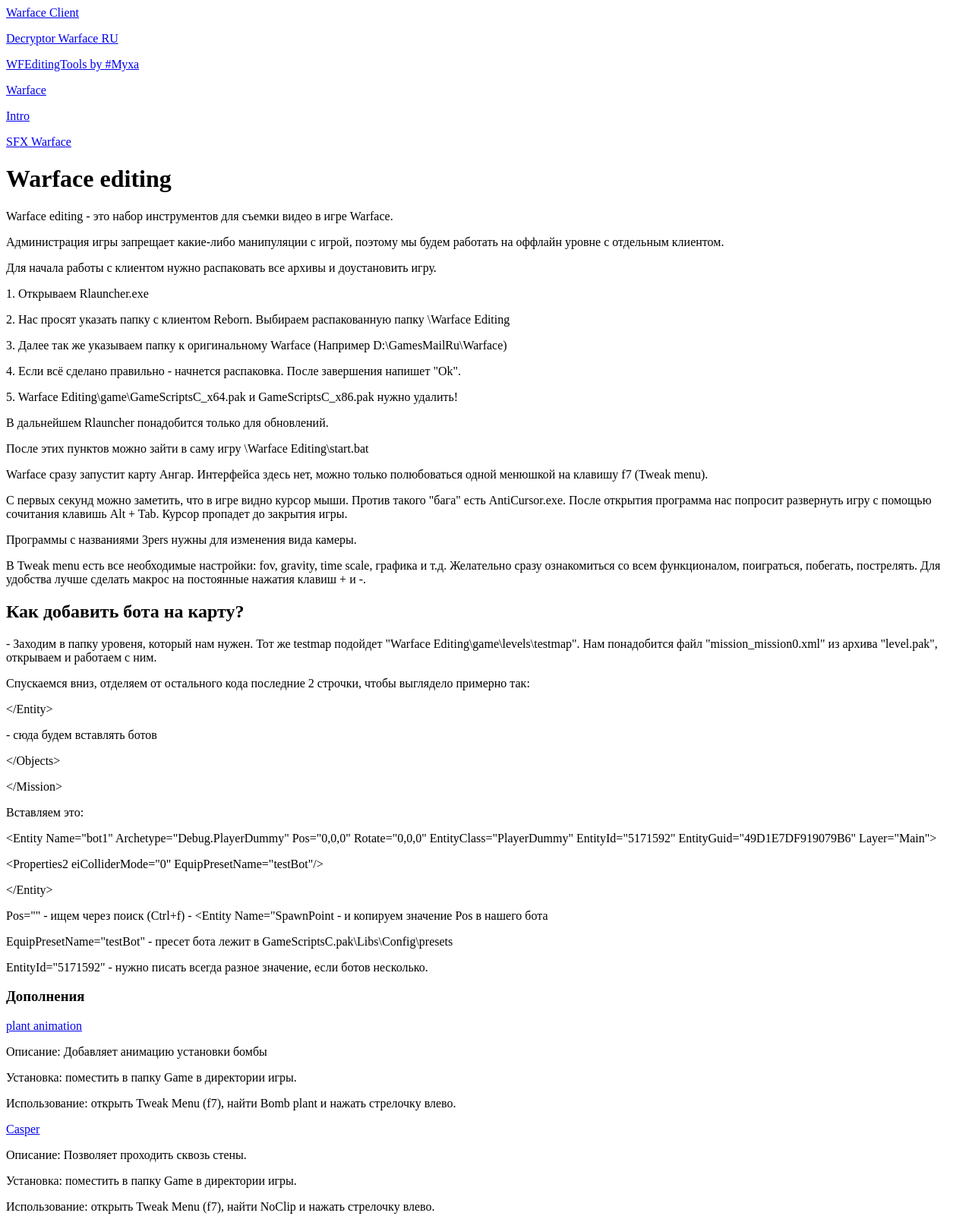
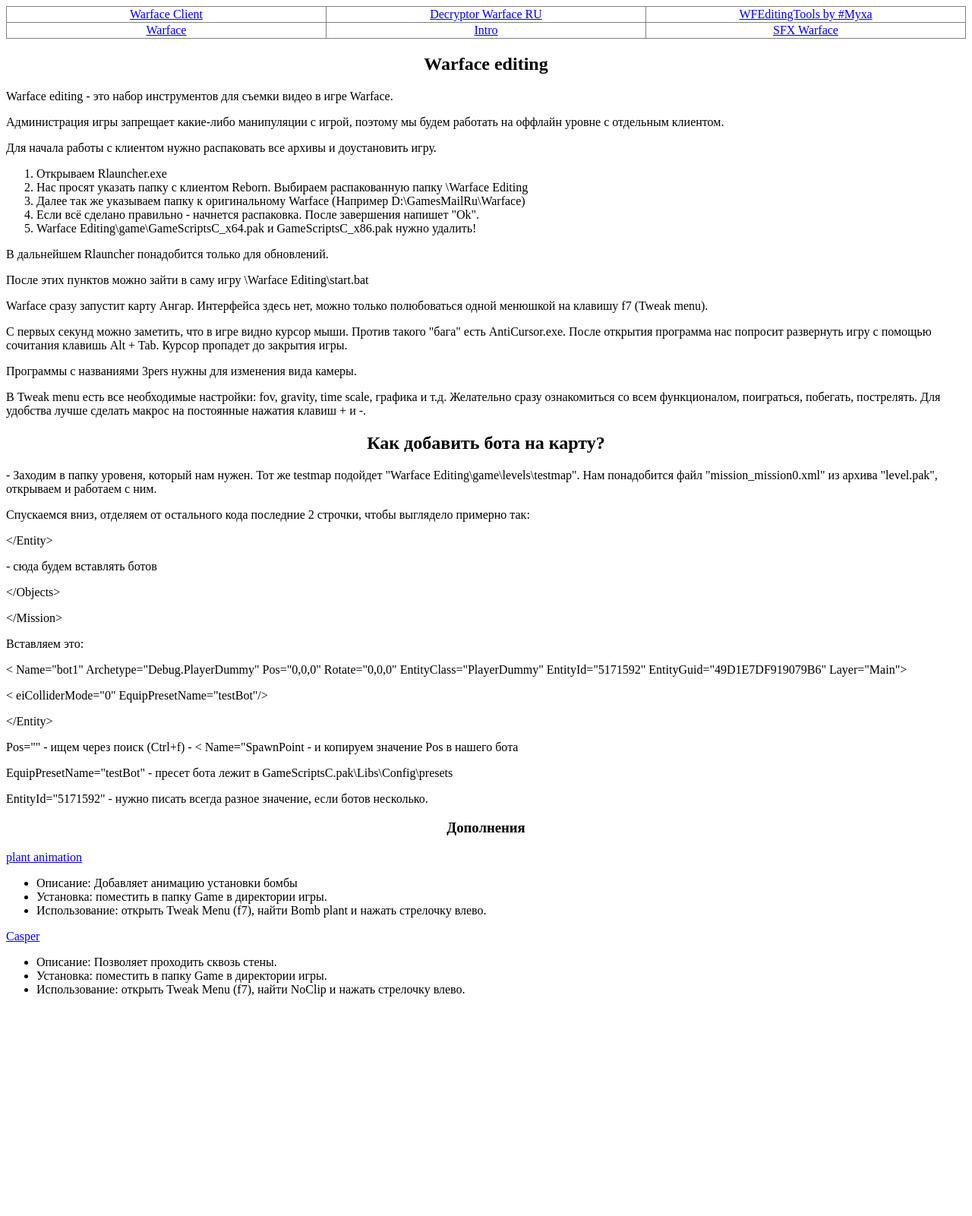
Before and after one commit to MiracleCommunity/MiracleCommunity.github.io, a plain HTML site: page index.html in a window 1280 px wide. Shown: the whole page at 76% size. After the commit the page ends 1328 px from the top, so only its background shows below. Drawn offline with Linux system fonts and the light colour scheme.

Commit message:
Add files via upload

```diff
--- a/index.html
+++ b/index.html
@@ -1,28 +1,32 @@
-<html>
- <head>
-  <meta charset="utf-8" content="Warface editing client, Intro, SFX Warface">
-<title>Warface editing</title>
- </head>
-
- <body>
-
-  <p><a href="https://github.com/MiracleCommunity/MiracleCommunity.github.io/releases/download/1.0.0/Warface.Editing.rar">Warface Client</a></p>
-  <p><a href="./files/Decrypt.rar">Decryptor Warface RU</a></p>
-  <p><a href="./files/WFEditingTools.exe.exe">WFEditingTools by #Муха</a></p>
-  <p><a href="https://mega.nz/#F!5f4zQJbR!SMxNyaVmXOubTqYVMSdLPw">Warface</a></p>
-  <p><a href="https://mega.nz/#F!pb43CChQ!y50_h5dkKaBcYtMR-kx45g">Intro</a></p>
-  <p><a href="https://cloud.mail.ru/public/32XT/EZjcjYJRp">SFX Warface</a></p>
-  <h1>Warface editing</h1>
-    <a>Warface editing - это набор инструментов для съемки видео в игре Warface.</a></p>
-<p><a>Администрация игры запрещает какие-либо манипуляции с игрой, поэтому мы будем работать на оффлайн уровне с отдельным клиентом.</a></p>
+<p></p>
+<table border="1" style="border-collapse: collapse; width: 100%; height: 36px;">
+<tbody>
+<tr style="height: 18px;">
+<td style="width: 33.3333%; height: 18px; text-align: center;"><a href="https://github.com/MiracleCommunity/MiracleCommunity.github.io/releases/download/1.0.0/Warface.Editing.rar">Warface Client</a></td>
+<td style="width: 33.3333%; height: 18px; text-align: center;"><a href="./files/Decrypt.rar">Decryptor Warface RU</a></td>
+<td style="width: 33.3333%; height: 18px; text-align: center;"><a href="./files/WFEditingTools.exe.exe">WFEditingTools by #Муха</a></td>
+</tr>
+<tr style="height: 18px;">
+<td style="width: 33.3333%; height: 18px; text-align: center;"><a href="https://mega.nz/#F!5f4zQJbR!SMxNyaVmXOubTqYVMSdLPw">Warface</a></td>
+<td style="width: 33.3333%; height: 18px; text-align: center;"><a href="https://mega.nz/#F!pb43CChQ!y50_h5dkKaBcYtMR-kx45g">Intro</a></td>
+<td style="width: 33.3333%; height: 18px; text-align: center;"><a href="https://cloud.mail.ru/public/32XT/EZjcjYJRp">SFX Warface</a></td>
+</tr>
+</tbody>
+</table>
+<p></p>
+<h2 style="text-align: center;">Warface editing</h2>
+<p style="text-align: left;"><a>Warface editing - это набор инструментов для съемки видео в игре Warface.</a></p>
+<p style="text-align: left;"><a>Администрация игры запрещает какие-либо манипуляции с игрой, поэтому мы будем работать на оффлайн уровне с отдельным клиентом.</a></p>
 <p><a></a></p>
 <p><a>Для начала работы с клиентом нужно распаковать все архивы и доустановить игру.</a></p>
 <p><a></a></p>
-<p><a>1. Открываем Rlauncher.exe</a></p>
-<p><a>2. Нас просят указать папку с клиентом Reborn. Выбираем распакованную папку \Warface Editing</a></p>
-<p><a>3. Далее так же указываем папку к оригинальному Warface (Например D:\GamesMailRu\Warface)</a></p>
-<p><a>4. Если всё сделано правильно - начнется распаковка. После завершения напишет "Ok".</a></p>
-<p><a>5. Warface Editing\game\GameScriptsC_x64.pak и GameScriptsC_x86.pak нужно удалить!</a></p>
+<ol>
+<li><a>Открываем Rlauncher.exe</a></li>
+<li><a>Нас просят указать папку с клиентом Reborn. Выбираем распакованную папку \Warface Editing</a></li>
+<li><a>Далее так же указываем папку к оригинальному Warface (Например D:\GamesMailRu\Warface)</a></li>
+<li><a>Если всё сделано правильно - начнется распаковка. После завершения напишет "Ok".</a></li>
+<li><a>Warface Editing\game\GameScriptsC_x64.pak и GameScriptsC_x86.pak нужно удалить!</a></li>
+</ol>
 <p><a>В дальнейшем Rlauncher понадобится только для обновлений.</a></p>
 <p><a></a></p>
 <p><a>После этих пунктов можно зайти в саму игру \Warface Editing\start.bat</a></p>
@@ -30,37 +34,36 @@
 <p><a>С первых секунд можно заметить, что в игре видно курсор мыши. Против такого "бага" есть AntiCursor.exe. После открытия программа нас попросит развернуть игру с помощью сочитания клавишь Alt + Tab. Курсор пропадет до закрытия игры.</a></p>
 <p><a>Программы с названиями 3pers нужны для изменения вида камеры.</a></p>
 <p><a>В Tweak menu есть все необходимые настройки: fov, gravity, time scale, графика и т.д. Желательно сразу ознакомиться со всем функционалом, поиграться, побегать, пострелять. Для удобства лучше сделать макрос на постоянные нажатия клавиш + и -.</a></p>
-<p> </p>
-<p> </p>
-<p>  </p>
-<h2><a>Как добавить бота на карту?</a></h2>
+<p></p>
+<h2 style="text-align: center;"><a>Как добавить бота на карту?</a></h2>
 <p><a>- Заходим в папку уровеня, который нам нужен. Тот же testmap подойдет "Warface Editing\game\levels\testmap". Нам понадобится файл "mission_mission0.xml" из архива "level.pak", открываем и работаем с ним.</a></p>
 <p><a>Спускаемся вниз, отделяем от остального кода последние 2 строчки, чтобы выглядело примерно так:</a></p>
 <p><a></a></p>
-<p><a>&#60/Entity&#62</a></p>
+<p><a>&lt;/Entity&gt;</a></p>
 <p><a></a></p>
 <p><a>- сюда будем вставлять ботов</a></p>
 <p><a></a></p>
-<p><a>&#60/Objects&#62</a></p>
-<p><a>&#60/Mission&#62</a></p>
+<p><a>&lt;/Objects&gt;</a></p>
+<p><a>&lt;/Mission&gt;</a></p>
 <p><a></a></p>
 <p><a>Вставляем это:</a></p>
-<p><a>&#60Entity Name="bot1" Archetype="Debug.PlayerDummy" Pos="0,0,0" Rotate="0,0,0" EntityClass="PlayerDummy" EntityId="5171592" EntityGuid="49D1E7DF919079B6" Layer="Main"&#62</a></p>
-<p><a>&#60Properties2 eiColliderMode="0" EquipPresetName="testBot"/&#62</a></p>
-<p><a>&#60/Entity&#62</a></p>
+<p><a>&lt; Name="bot1" Archetype="Debug.PlayerDummy" Pos="0,0,0" Rotate="0,0,0" EntityClass="PlayerDummy" EntityId="5171592" EntityGuid="49D1E7DF919079B6" Layer="Main"&gt;</a></p>
+<p><a>&lt; eiColliderMode="0" EquipPresetName="testBot"/&gt;</a></p>
+<p><a>&lt;/Entity&gt;</a></p>
 <p><a></a></p>
-<p><a>Pos="" - ищем через поиск (Ctrl+f) - &#60Entity Name="SpawnPoint - и копируем значение Pos в нашего бота</a></p>
+<p><a>Pos="" - ищем через поиск (Ctrl+f) - &lt; Name="SpawnPoint - и копируем значение Pos в нашего бота</a></p>
 <p><a>EquipPresetName="testBot" - пресет бота лежит в GameScriptsC.pak\Libs\Config\presets</a></p>
 <p><a>EntityId="5171592" - нужно писать всегда разное значение, если ботов несколько.</a></p>
-<h3>Дополнения</h3>
-<p></p>
+<h3 style="text-align: center;">Дополнения</h3>
 <p><a href="./files/Z_plant.pak">plant animation</a></p>
-<p>Описание: Добавляет анимацию установки бомбы</p>
-<p>Установка: поместить в папку Game в директории игры.</p>
-<p>Использование: открыть Tweak Menu (f7), найти Bomb plant и нажать стрелочку влево.</p>
+<ul>
+<li>Описание: Добавляет анимацию установки бомбы</li>
+<li>Установка: поместить в папку Game в директории игры.</li>
+<li>Использование: открыть Tweak Menu (f7), найти Bomb plant и нажать стрелочку влево.</li>
+</ul>
 <p><a href="./files/Z_ZNoClip.pak">Casper</a></p>
-<p>Описание: Позволяет проходить сквозь стены.</p>
-<p>Установка: поместить в папку Game в директории игры.</p>
-<p>Использование: открыть Tweak Menu (f7), найти NoClip и нажать стрелочку влево.</p>
- </body>
-</html>
+<ul>
+<li>Описание: Позволяет проходить сквозь стены.</li>
+<li>Установка: поместить в папку Game в директории игры.</li>
+<li>Использование: открыть Tweak Menu (f7), найти NoClip и нажать стрелочку влево.</li>
+</ul>
```
